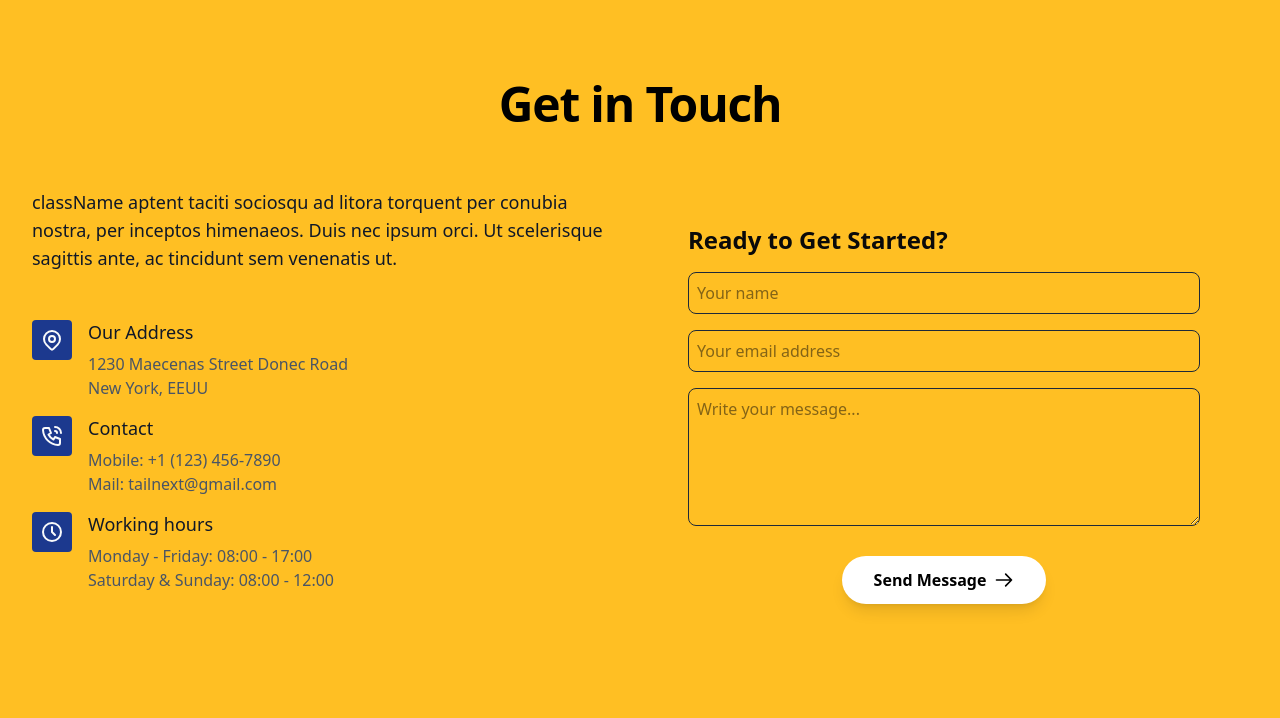
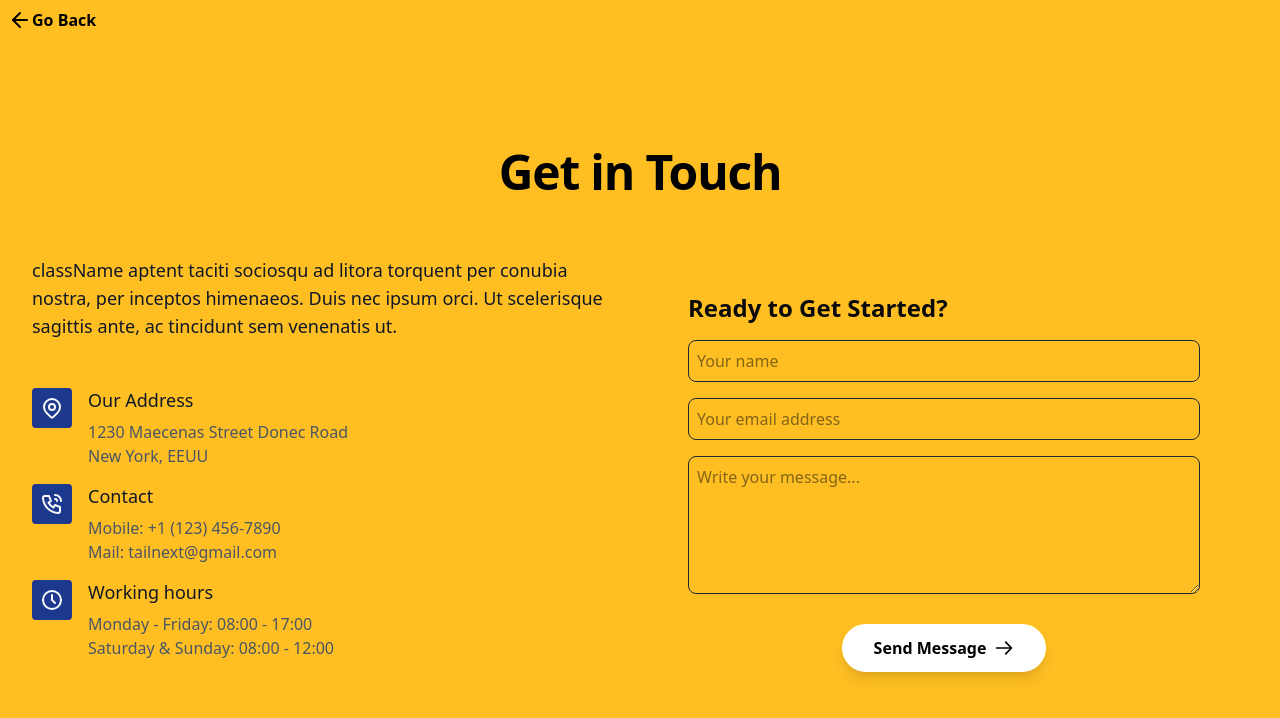
Before and after one commit to remote-cto/aiofy, a Next.js app: page /contact in a window 1280 px wide. Shown: the top 718 px of the page. Built offline with nearby package versions, Linux system fonts and the light colour scheme.

Commit message:
ui fixed

```diff
--- a/app/components/ContactForm.tsx
+++ b/app/components/ContactForm.tsx
@@ -2,7 +2,7 @@ import React from "react";
 
 const ContactForm: React.FC = () => {
   return (
-    <section className="bg-[#FFBF23]   min-h-[100dvh]" id="contact">
+    <section className="bg-[#FFBF23]" id="contact">
       <div className="mx-auto max-w-7xl px-4 py-16 sm:px-6 lg:px-8 lg:py-20">
         <div className="mb-4">
           <div className="mb-6 max-w-3xl text-center sm:text-center md:mx-auto md:mb-12">
--- a/app/components/Navbar.tsx
+++ b/app/components/Navbar.tsx
@@ -34,9 +34,20 @@ const Navbar: React.FC = () => {
     setIsMenuOpen(!isMenuOpen);
   };
 
+  // Function to scroll to services section
+  const scrollToServices = () => {
+    const servicesSection = document.getElementById("services-section");
+    if (servicesSection) {
+      servicesSection.scrollIntoView({ behavior: "smooth" });
+      if (isMenuOpen) {
+        setIsMenuOpen(false);
+      }
+    }
+  };
+
   return (
     <>
-      <nav className="bg-white py-4 px-6  relative z-50">
+      <nav className="bg-white py-4 px-6 relative z-50">
         <div className="max-w-7xl mx-auto flex justify-between items-center">
           <div className="flex items-center space-x-3">
             <div className="h-12 w-12 bg-black rounded-lg flex items-center justify-center">
@@ -75,7 +86,10 @@ const Navbar: React.FC = () => {
               <span>Contact</span>
               <span className="absolute -bottom-1 left-0 w-0 h-0.5 bg-yellow-400 transition-all duration-300 group-hover:w-full"></span>
             </a>
-            <button className="bg-yellow-400 hover:bg-yellow-500 text-gray-900 font-medium py-2 px-6 rounded-md transition-all duration-300 transform hover:scale-105 hover:shadow-md">
+            <button
+              onClick={scrollToServices}
+              className="bg-yellow-400 hover:bg-yellow-500 text-gray-900 font-medium py-2 px-6 rounded-md transition-all duration-300 transform hover:scale-105 hover:shadow-md"
+            >
               Get Started
             </button>
           </div>
@@ -155,7 +169,10 @@ const Navbar: React.FC = () => {
                 Contact
               </a>
               <div className="pt-4">
-                <button className="bg-yellow-400 hover:bg-yellow-500 text-gray-900 font-medium py-3 px-4 rounded-md w-full transition-all duration-300 shadow-sm hover:shadow">
+                <button
+                  onClick={scrollToServices}
+                  className="bg-yellow-400 hover:bg-yellow-500 text-gray-900 font-medium py-3 px-4 rounded-md w-full transition-all duration-300 shadow-sm hover:shadow"
+                >
                   Get Started
                 </button>
               </div>
--- a/app/components/WhatWeOffer.tsx
+++ b/app/components/WhatWeOffer.tsx
@@ -111,7 +111,7 @@ const ServicesPage: React.FC = () => {
   ];
 
   return (
-    <div className="bg-white">
+    <div id="services-section" className="bg-white">
       <div className="container mx-auto px-4 md:px-14 py-16">
         <div className="text-center mb-16">
           <h1 className="text-4xl font-extrabold text-black mb-4">
--- a/app/contact/page.tsx
+++ b/app/contact/page.tsx
@@ -1,14 +1,33 @@
-import React from 'react';
-import ContactForm from '../components/ContactForm';
-
+"use client";
+import React from "react";
+import ContactForm from "../components/ContactForm";
+import { useRouter } from "next/navigation";
+import { ArrowLeft } from "lucide-react";
 
 const Page = () => {
+  const router = useRouter();
+
+  const handleGoBack = () => {
+    router.back();
+  };
+
   return (
-    <div>
-        <ContactForm/>
-
+    <div className="min-h-[100dvh] overflow-hidden flex flex-col">
+      <div className="bg-[#FFBF23] flex-1">
+        <div className="">
+          <button
+            onClick={handleGoBack}
+            className="inline-flex items-center gap- p-2 text-black rounded-full font-bold transition-colors hover:bg-white/10"
+            aria-label="Go back"
+          >
+            <ArrowLeft size={24} className="text-black" />
+            <span>Go Back</span>
+          </button>
+        </div>
+      </div>
+      <ContactForm />
     </div>
   );
-}
+};
 
 export default Page;
```
